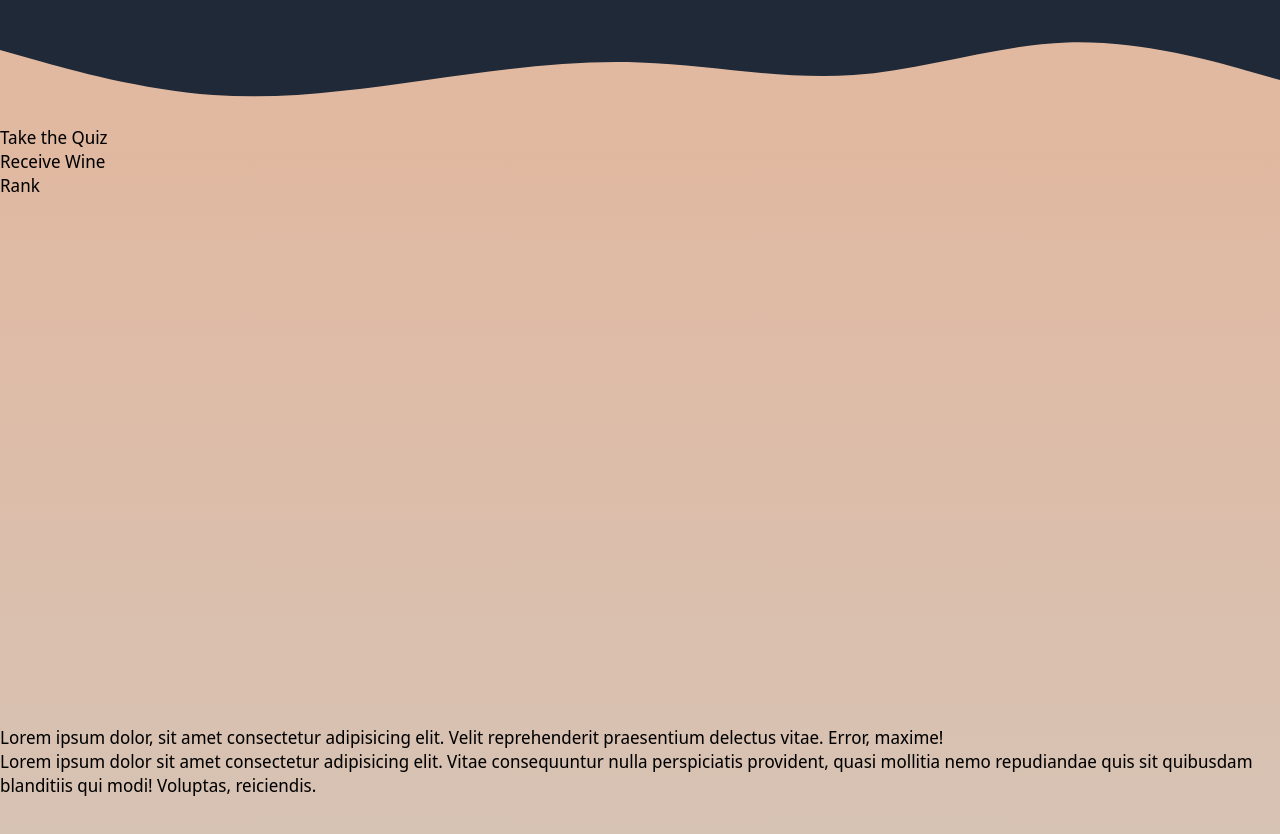
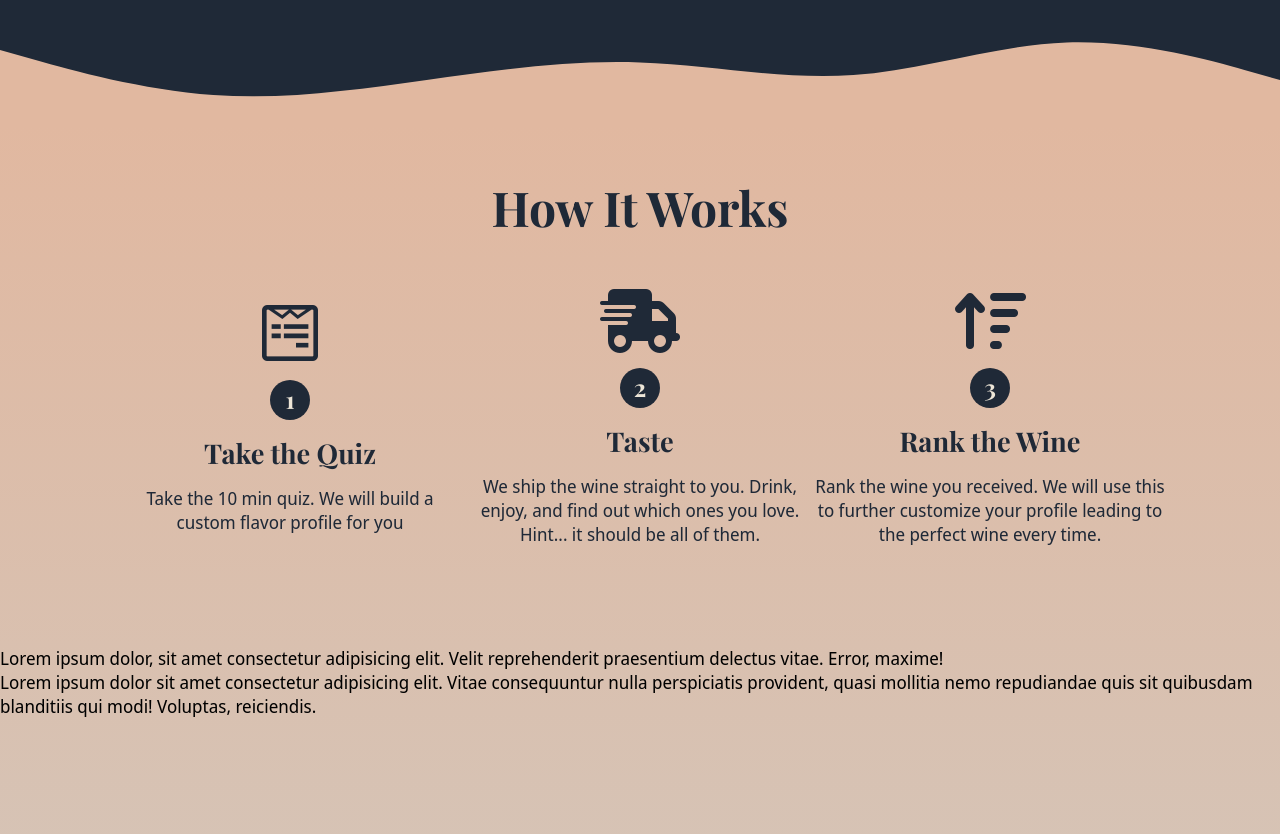
Before and after one commit to kennyputman/odin-landing-page, a plain HTML site: page index.html in a window 1280 px wide. Shown: the part 500-1334 px from the top of the page. Drawn offline with nearby package versions, Linux system fonts and the light colour scheme; a web font is replaced by a local one.

Commit message:
add how section with icons

```diff
--- a/index.html
+++ b/index.html
@@ -5,6 +5,9 @@
     <meta charset="UTF-8">
     <meta http-equiv="X-UA-Compatible" content="IE=edge">
     <meta name="viewport" content="width=device-width, initial-scale=1.0, minimum-scale=1.0">
+    <link rel="stylesheet" href="https://cdnjs.cloudflare.com/ajax/libs/font-awesome/6.0.0-beta2/css/all.min.css"
+        integrity="sha512-YWzhKL2whUzgiheMoBFwW8CKV4qpHQAEuvilg9FAn5VJUDwKZZxkJNuGM4XkWuk94WCrrwslk8yWNGmY1EduTA=="
+        crossorigin="anonymous" referrerpolicy="no-referrer" />
     <link rel="stylesheet" href="./utilities.css">
     <link rel="stylesheet" href="./style.css">
     <title>Document</title>
@@ -96,16 +99,32 @@
     </div>
     <div class="content">
         <div class="how">
-            <h1></h1>
-            <div class="how-box">
-                <p>Take the Quiz</p>
+            <h1>How It Works</h1>
+            <div class="how-box-container">
+                <div class="how-box">
+                    <i class="fab fa-wpforms"></i>
+                    <div class="how-circle">1</div>
+                    <h3>Take the Quiz</h3>
+                    <p>Take the 10 min quiz. We will build a custom flavor profile for you</p>
+                </div>
+                <div class="how-box">
+                    <i class="fas fa-shipping-fast"></i>
+                    <div class="how-circle">2</div>
+                    <h3>Taste</h3>
+                    <p>We ship the wine straight to you. Drink, enjoy, and find out which ones you love. Hint... it
+                        should
+                        be all of them. </p>
+                </div>
+                <div class="how-box">
+                    <i class="fas fa-sort-amount-up"></i>
+                    <div class="how-circle">3</div>
+                    <h3>Rank the Wine</h3>
+                    <p>Rank the wine you received. We will use this to further customize your profile leading to the
+                        perfect wine every time.
+                    </p>
+                </div>
             </div>
-            <div class="how-box">
-                <p>Receive Wine</p>
-            </div>
-            <div class="how-box">
-                <p>Rank </p>
-            </div>
+
         </div>
         <div class="reviews">
             <div class="review-box">
--- a/style.css
+++ b/style.css
@@ -161,14 +161,67 @@ nav .nav-links a {
   background: linear-gradient(#e1b8a0, #bedce4);
 }
 
-.content .how {
-  height: 600px;
+.how {
+  padding: 50px 10px;
+}
+.how h1 {
+  text-align: center;
+  color: var(--bg-dark);
+  font-size: 3em;
+}
+
+.how-box-container {
+  margin-top: 50px;
+  display: flex;
+  flex-direction: column;
+  align-items: center;
+  color: var(--bg-dark);
+  text-align: center;
+}
+
+.how-box {
+  width: 350px;
+  margin-bottom: 50px;
+  display: flex;
+  flex-direction: column;
+  align-items: center;
+  gap: 15px;
+}
+
+.fas,
+.fab {
+  font-size: 4em;
+}
+
+.how-circle {
+  font-family: "Playfair Display", serif;
+  background: var(--bg-dark);
+  color: var(--txt-light);
+  font-size: 1.5rem;
+  font-weight: 700;
+  height: 2.5rem;
+  width: 2.5rem;
+  line-height: 1.6;
+  border-radius: 100%;
+}
+
+.how-box h3 {
+  font-size: 1.7em;
 }
 
 .content .reviews {
   height: 800px;
 }
 
+@media screen and (min-width: 1080px) {
+  .how-box-container {
+    flex-direction: row;
+    align-items: center;
+    justify-content: center;
+    color: var(--bg-dark);
+    text-align: center;
+  }
+}
 /* Content -- Signup */
 
 .signup {
```
